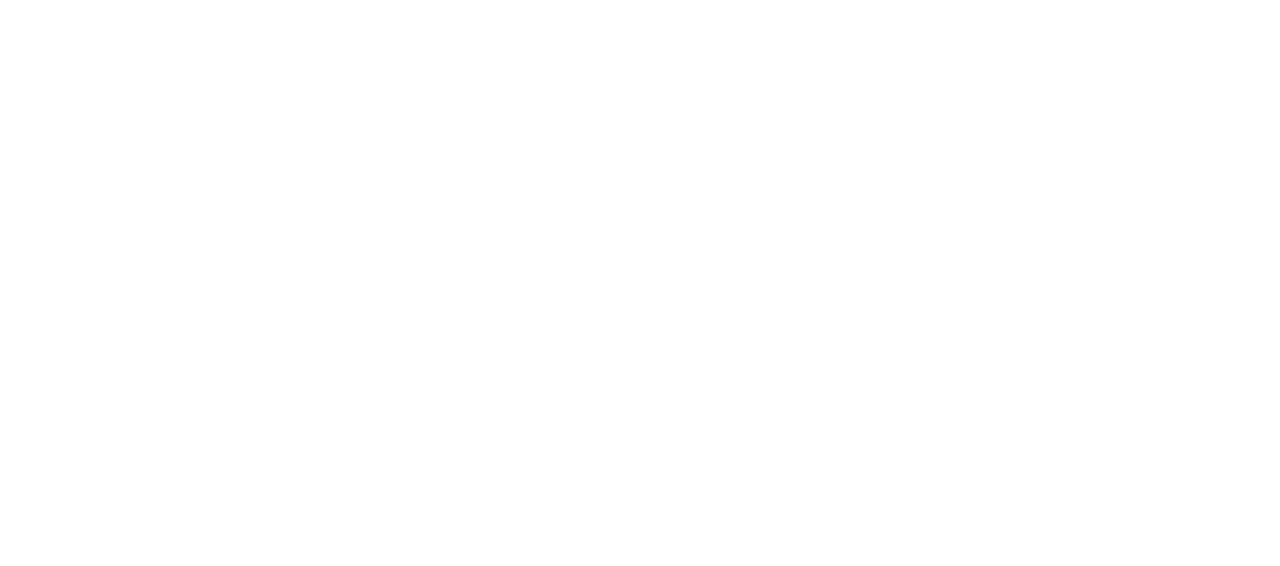
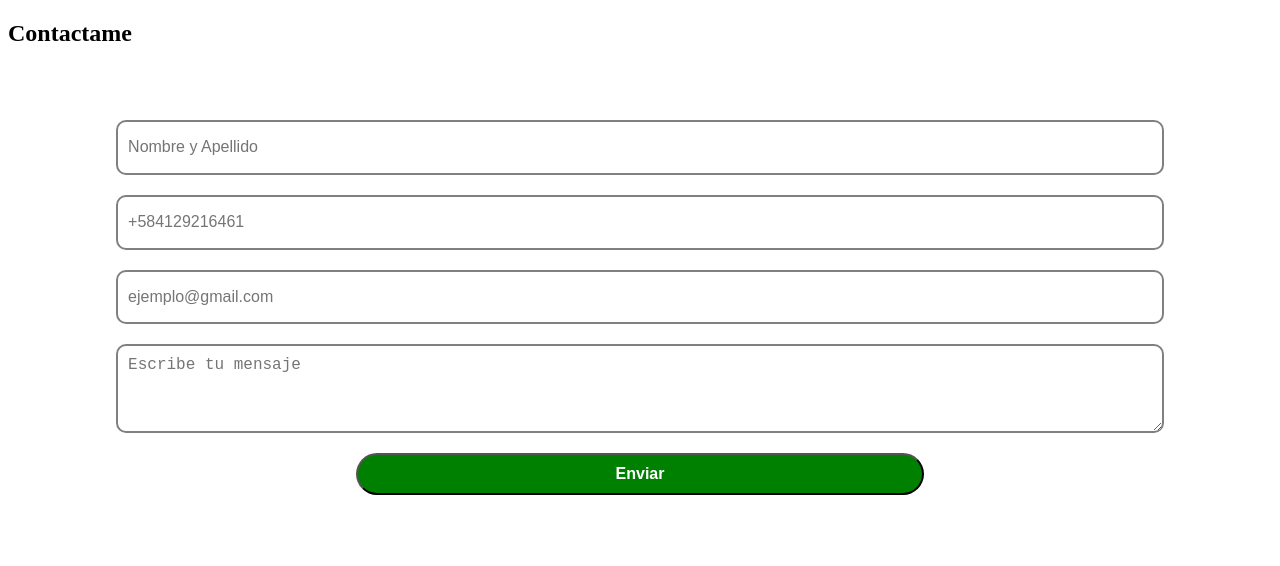
Before and after one commit to Miguelork/MiniProyectSI01, a plain HTML site: page index.html in a window 1280 px wide. Drawn offline with Linux system fonts and the light colour scheme.

Commit message:
commit por si el form explota

```diff
--- a/index.html
+++ b/index.html
@@ -4,8 +4,21 @@
     <meta charset="UTF-8">
     <meta name="viewport" content="width=device-width, initial-scale=1.0">
     <title>Miguelangel Somana</title>
+    <link rel="stylesheet" href="styles.css">
 </head>
 <body>
+    <section id="ContactMe">
+        <h2 >Contactame</h2>
 
+        <div class="form">
+            <input type="text" class="tex" id="nombre" placeholder="Nombre y Apellido">
+            <input type="text" class="tex" id="celular" placeholder="+584129216461">
+            <input type="email" class="tex" id="email" placeholder="ejemplo@gmail.com">
+            <textarea name="msg" class="tex" id="mensaje" cols="30" rows="10" placeholder="Escribe tu mensaje"></textarea>
+            <button class="center" id="enviar"><b>Enviar</b></button>
+        </div>
+
+    </section>
 </body>
+    <script src="main.js"></script>
 </html>
--- a/styles.css
+++ b/styles.css
@@ -0,0 +1,42 @@
+.form{
+    display: flex;
+    flex-direction: column;
+    width: 90%;
+    height: 25rem;
+    margin: auto;
+    padding: 3rem;
+}
+
+.tex{
+    height: 3rem;
+    width: 90%;
+    margin: 5px auto 15px;
+    padding: 10px;
+    border: 2px solid grey;
+    border-radius: 10px;
+    color: #000000;
+    font-size: 1rem;
+
+
+}
+
+.form textarea{
+    height: 100px;
+}
+
+.form button{
+    height: 3rem;
+    width: 50%;
+    margin: 5px auto 20px;
+    padding: 10px 25px;
+    border-radius: 50px;
+    color: white;
+    background-color: green;
+    font-size: 1rem;
+
+
+}
+.form button:hover{
+    background-color: darkgreen;
+    cursor: pointer;
+}
```
